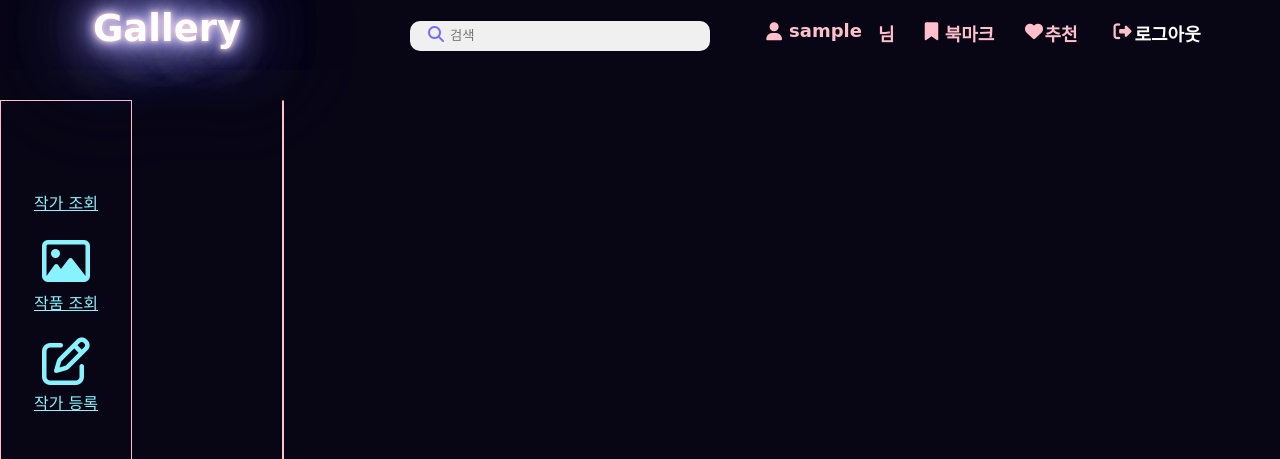
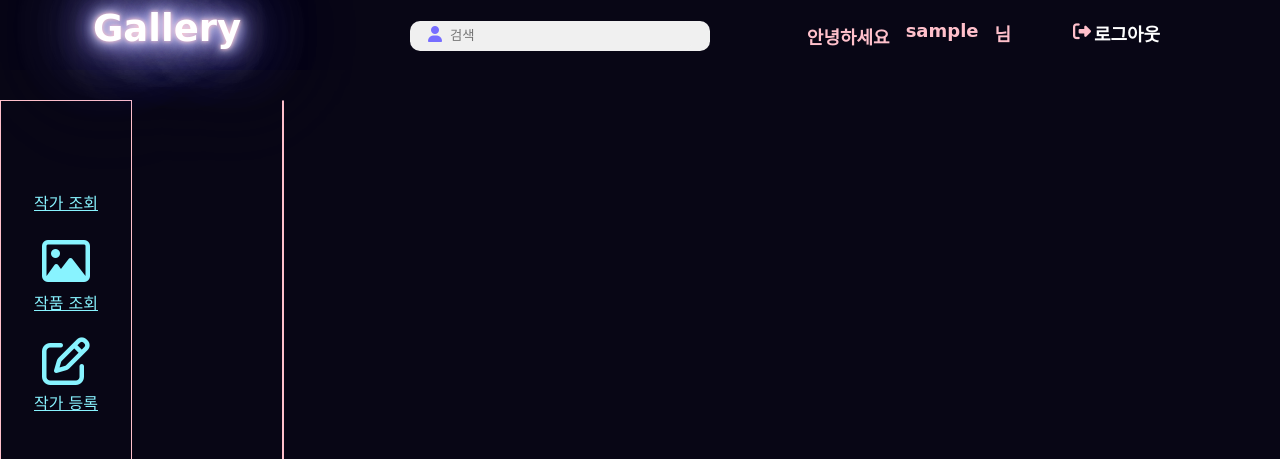
Before and after one commit to Madung2/gallery_service, a Django app: page /user/artist/ in a window 1280 px wide. Shown: the top 459 px of the page. Run offline with Django 4.2, Linux system fonts and the light colour scheme; the visitor is signed in with stand-in values (Sample User, id 1); data that the repository does not hold is empty; some libraries are stand-ins or nearby versions; some web fonts are replaced.

Commit message:
refac/ 로그인 jwt토큰에서 세션 로그인으로 변경

```diff
--- a/art/urls.py
+++ b/art/urls.py
@@ -9,6 +9,7 @@ urlpatterns =[
     path("artist/dashboard/", views.ArtistDashboardView.as_view(), name="artist_dashboard"),
     path("artist/art/", views.ArtistArtView.as_view(), name="artist_art"),
     path("artist/exhibition/", views.ArtistExhibitionView.as_view(), name="artist_exhibition"),
+    # path("artist/exhibition/", views.ArtistExhibitionView.as_view(), name="search"),
 ]
 
 urlpatterns += static(settings.MEDIA_URL, document_root=settings.MEDIA_ROOT)
--- a/art/views.py
+++ b/art/views.py
@@ -1,6 +1,6 @@
 from django.shortcuts import render
 from rest_framework import status
-from rest_framework.generics import CreateAPIView
+from rest_framework.generics import CreateAPIView, ListAPIView
 from rest_framework.renderers import TemplateHTMLRenderer, JSONRenderer
 from rest_framework.response import Response
 from art.models import ArtModel
@@ -14,9 +14,11 @@ class ArtListView(CreateAPIView):
     template_name = 'u_art.html'
 
     def get(self, request):
+        print(self.request.query_params)
         all_arts = ArtModel.objects.all().order_by('-created_at')
         serializer = ArtSerializer(all_arts, many=True).data
         return Response({'arts':serializer}, template_name= 'u_art.html')
+
 
 class ArtistDashboardView(CreateAPIView):
     permission_classes = [IsAthenticatedAndArtistOnly]
--- a/static/art.css
+++ b/static/art.css
@@ -41,6 +41,7 @@ a:active{
     flex-direction: column;
     padding-top:28px;
     left:0%;
+    /* background-color: #88f3ff; */
 
 }
 
@@ -55,7 +56,10 @@ a:active{
     text-align: center;
 
 }
-
+.search{
+    display:flex;
+    float:left;
+}
 .card_wrapper{
 
     display:flex;
@@ -67,7 +71,7 @@ a:active{
 }
 .card_inner_wrapper{
 
-    padding:0 auto;
+    /* padding:0 auto; */
     display:flex;
     flex-wrap:wrap;
     justify-content: center;
--- a/templates/base.html
+++ b/templates/base.html
@@ -37,30 +37,23 @@
     <!-- 로고 -->
     <button class="logo" onclick="window.location.replace('/main')"><b>Gallery</b></button>
     <!-- 검색창 -->
+    <div class="search">
 
-    <div class="search">
-        <form method="GET" action="/search/" style="max-width: 300px; width: 100%">
+        <form method="GET" action="{% url 'art' %}" style="max-width: 300px; width: 100%">
             <div class="search-box">
-                <i class="fa-solid fa-magnifying-glass"></i>
+                <i class="fa-solid fa-user"></i>
                 <input id="search_input_box" aria-label="입력 검색" class="search_input_box" autocapitalize="none"
-                    placeholder="검색" type="text" name="search" value="">
+                    placeholder="검색" type="text" name="search" >
             </div>
         </form>
     </div>
 
-
     <div class="user-info">
         <p class="username" id="user-name">
-            <i class="fa-solid fa-user"></i><span id="username" class="user-txt">{{ user.username }}</span> <span
+            안녕하세요
+            <span id="username" class="user-txt">{{ user.username }}</span> <span
                 class="user-txt">님</span>
         </p>
-        <p class="bookmark" id="user-bookmark" onclick="window.location.replace('/bookmark')">
-            <i class="fa-solid fa-bookmark"></i> <span id="userbookmark" class="bookmark-txt">북마크</span>
-        </p>
-        <p class="liked" id="user-liked" onclick="window.location.replace('/recommend')">
-            <i class="fa-solid fa-heart"></i> <span id="userliked" class="like-txt">추천</span>
-        </p>
-
         <p class="logout" id="user-logout">
             <i class="fa-solid fa-right-from-bracket" id="logout-icon"></i>
             <a class="logout-txt" id="loginout" href="/logout"style="text-decoration: none; color: white;">로그아웃</a>
--- a/templates/signin.html
+++ b/templates/signin.html
@@ -20,7 +20,7 @@
 </head>
 <body>
     <div class='signup_box'>
-        <form action="{% url 'gallery_token' %}" method="post" novalidate>
+        <form action="{% url 'login' %}" method="post" novalidate>
             {% csrf_token %}
             <div class="signup_div">
                 <h2>로그인</h2>
--- a/templates/u_art.html
+++ b/templates/u_art.html
@@ -7,7 +7,9 @@
 {% endblock %}
 
 {% block content %}
+{{ request.path }}
 <div class='head_indent'></div>
+
 <div class='wrapper'>
     <div class='side_bar'>
         <div class='button_box'>
@@ -25,7 +27,6 @@
 
 
         </div>
-    <div class='try'></div>
         <div class='card_wrapper'>
         <div class='card_inner_wrapper'>
             {% for art in arts %}
--- a/templates/u_artist.html
+++ b/templates/u_artist.html
@@ -22,8 +22,6 @@
             <div style='font-size:3rem'><i class="fa fa-edit"></i></div>
             <div>작가 등록</div></a>
         </div>
-
-
     </div>
     <div class='try'></div>
     <div class='card_wrapper'>
--- a/user/urls.py
+++ b/user/urls.py
@@ -4,7 +4,6 @@ from . import views
 urlpatterns = [
     path("signup/", views.UserCreateView.as_view(), name="signup"),
     path("login/", views.LoginPageView.as_view(), name="login"),
-    path('token/', views.TokenObtainPairView.as_view(), name="gallery_token"),
     path("user/artist/", views.UserArtistView.as_view(), name="artist"),
     path("user/apply/", views.UserApplyView.as_view(), name="apply"),
     path("staff/dashboard/", views.StaffDashboardView.as_view(), name="staff"),
--- a/user/views.py
+++ b/user/views.py
@@ -1,13 +1,16 @@
-from django.shortcuts import render, redirect
+from django.shortcuts import  redirect
+# from django.contrib import auth
+from django.contrib.auth import authenticate, login
+from rest_framework import status
 
-from rest_framework import status
-from rest_framework.generics import CreateAPIView
+from rest_framework.views import APIView
+# from rest_framework.generics import CreateAPIView, APIView
 from rest_framework.renderers import TemplateHTMLRenderer, JSONRenderer
 from rest_framework.response import Response
-from rest_framework_simplejwt.views import TokenObtainPairView
+# from rest_framework_simplejwt.views import TokenObtainPairView
 
 from .serializers import UserSerializer, UserArtistSerializer, StaffArtistSerializer, ArtistStaticSerializer
-from .serializers_jwt import TokenObtainPairSerializer
+# from .serializers_jwt import TokenObtainPairSerializer
 from .models import UserModel, ArtistModel
 from art.models import ArtModel
 from art.serializers import ArtSerializer
@@ -28,7 +31,7 @@ def make_artist_apply_data(request):
     data['phone_number']=data['phone1']+'-'+data['phone2']+'-'+data['phone3']
     return data
 
-class UserCreateView(CreateAPIView):
+class UserCreateView(APIView):
     """
     회원가입 페이지 view
     """
@@ -51,26 +54,26 @@ class UserCreateView(CreateAPIView):
             return Response({'error':'비밀번호 확인을 위해 동일한 비밀번호를 입력해주세요'}, status=status.HTTP_400_BAD_REQUEST)
         return Response({'error':'빈칸을 채워주세요'}, status=status.HTTP_400_BAD_REQUEST)
 
-class LoginPageView(CreateAPIView, TokenObtainPairView):
+class LoginPageView(APIView):
     """_
     로그인 페이지 view
     """
     renderer_classes = [JSONRenderer, TemplateHTMLRenderer]
     template_name = 'signin.html'
-    serializer_class = TokenObtainPairSerializer
     def get(self, request):
         return Response(template_name= 'signin.html')
+    def post(self, request):
+        data = request.data.copy()
+        username = data['username']
+        password = data['password']
+        auth_user = authenticate(request, username=username, password=password)
+        if not auth_user:
+            return Response({"error": "존재하지 않는 계정이거나 비밀번호가 일치하지 않습니다."},
+                            status=status.HTTP_400_BAD_REQUEST)
+        login(request, auth_user)
+        return redirect('/user/art')
 
-class TokenObtainPairView(TokenObtainPairView):
-    """
-    Login을 구현하는 View
-    내부에서 UserLog를 생성하는 함수 내장
-    """
-    serializer_class = TokenObtainPairSerializer
-
-
-
-class UserArtistView(CreateAPIView):
+class UserArtistView(APIView):
     serializer_class = UserArtistSerializer
     renderer_classes = [JSONRenderer, TemplateHTMLRenderer]
     template_name = 'main.html'
@@ -80,7 +83,7 @@ class UserArtistView(CreateAPIView):
         serializer = UserArtistSerializer(all_artists, many=True).data
         return Response({'artists':serializer}, template_name= 'u_artist.html')
 
-class UserApplyView(CreateAPIView):
+class UserApplyView(APIView):
     serializer_class = UserArtistSerializer
     permission_classes = [IsAthenticatedButNotArtist]
     renderer_classes = [JSONRenderer, TemplateHTMLRenderer]
@@ -103,7 +106,7 @@ class UserApplyView(CreateAPIView):
         except:
             return Response({'error':"입력된 데이터가 정확하지 않습니다"}, status=status.HTTP_400_BAD_REQUEST)
 
-class StaffDashboardView(CreateAPIView):
+class StaffDashboardView(APIView):
     serializer_class = UserArtistSerializer
     permission_classes = [IsAthenticatedAndStaffOnly]
     renderer_classes = [JSONRenderer, TemplateHTMLRenderer]
@@ -115,7 +118,7 @@ class StaffDashboardView(CreateAPIView):
         art_serializer = ArtSerializer(all_arts, many=True).data
         return Response({'artists':artist_serializer, 'arts':art_serializer},template_name= 's_dashboard.html')
 
-class StaffStaticView(CreateAPIView):
+class StaffStaticView(APIView):
     serializer_class = ArtistStaticSerializer
     permission_classes = [IsAthenticatedAndStaffOnly]
     renderer_classes = [JSONRenderer, TemplateHTMLRenderer]
@@ -125,7 +128,7 @@ class StaffStaticView(CreateAPIView):
         serializer = ArtistStaticSerializer(all_artists, many=True).data
         return Response({'artists':serializer},template_name= 's_static.html')
 
-class StaffApplicationView(CreateAPIView):
+class StaffApplicationView(APIView):
     serializer_class = StaffArtistSerializer
     permission_classes = [IsAthenticatedAndStaffOnly]
     renderer_classes = [JSONRenderer, TemplateHTMLRenderer]
```
Also changed, not shown: user/serializers_jwt.py (deleted, +0 -9 lines). Lines whose indentation alone changed are shown as unchanged.
